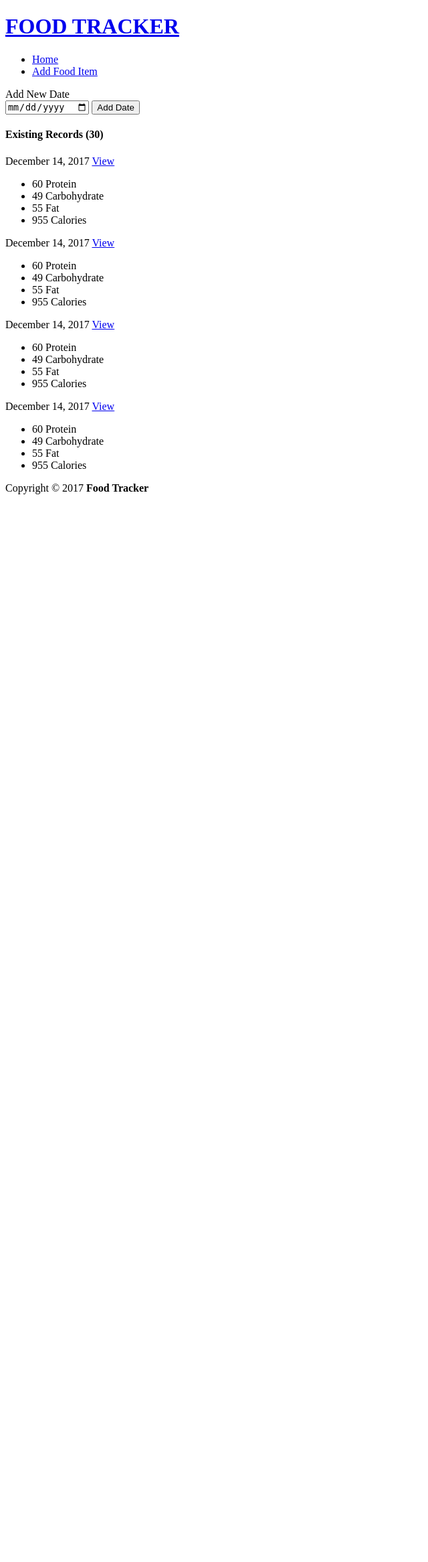
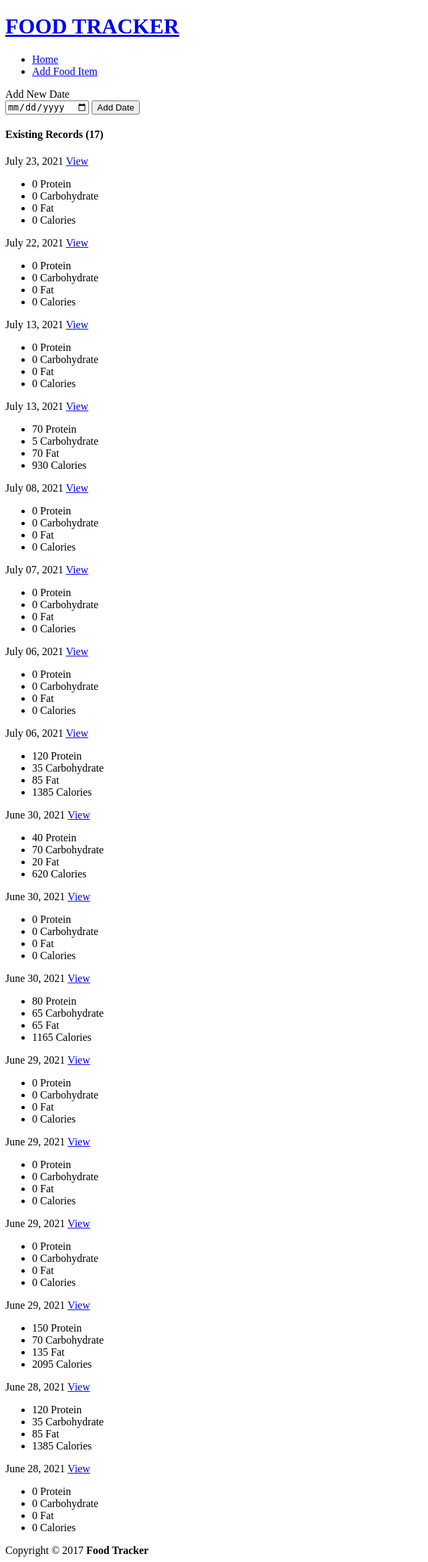
Before and after one commit to SuHaye/food_tracker, a Flask app: page / in a window 1280 px wide. Shown: the whole page at 67% size, without its empty margins (0-640 px from the left). Before the commit the page ends 738 px from the top, so only its background shows below. Run offline with Flask 2, Linux system fonts and the light colour scheme; data comes from the database, SQL or seed files in the repository; both versions use the stored data as it was after the commit.

Commit message:
Added dynamic values for each log

```diff
--- a/food_tracker/main/routes.py
+++ b/food_tracker/main/routes.py
@@ -10,7 +10,31 @@ main = Blueprint('main', __name__)
 
 @main.route('/')
 def index():
-    return render_template('index.html')
+    logs = Log.query.order_by(Log.date.desc()).all()
+
+    log_dates = []
+
+    for log in logs: # Calculates totals, outter loop over each log in database
+        proteins = 0
+        carbs = 0
+        fats = 0
+        calories = 0
+
+        for food in log.foods: #Loop over each food in the log and update values
+            proteins += food.proteins
+            carbs += food.carbs
+            fats += food.fats
+            calories += food.calories
+
+        log_dates.append({ #pin values to dictionary and send to 'log_dates' list
+            'log_date' : log,
+            'proteins' : proteins,
+            'carbs' : carbs,
+            'fats' : fats,
+            'calories' : calories
+        })
+
+    return render_template('index.html', log_dates=log_dates)
 
 @main.route('/create_log', methods=['POST'])
 def create_log():
@@ -92,7 +116,22 @@ def view(log_id):
     # Grabbing data values to display on html pages
     log = Log.query.get_or_404(log_id)
     foods = Food.query.all()
-    return render_template('view.html', foods=foods, log=log)
+
+    # Calculate total macro/micronutrients for the selected day
+    totals = {
+        'protein' : 0,
+        'carbs' : 0,
+        'fats' : 0,
+        'calories' : 0
+    }
+
+    for food in log.foods:
+        totals['protein'] += food.proteins # '+=' updates values
+        totals['carbs'] += food.carbs
+        totals['fats'] += food.fats
+        totals['calories'] += food.calories
+
+    return render_template('view.html', foods=foods, log=log, totals=totals)
 
 
 @main.route('/add_food_to_log/<int:log_id>', methods=['POST'])
@@ -106,3 +145,15 @@ def add_food_to_log(log_id):
     db.session.commit()
 
     return redirect(url_for('main.view', log_id=log_id))
+
+
+
+@main.route('/remove_food_from_log/<int:log_id>/<int:food_id>')
+def remove_food_from_log(log_id, food_id):
+    log = Log.query.get(log_id)
+    food = Food.query.get(food_id)
+    # Removes food from database
+    log.foods.remove(food)
+    db.session.commit()
+
+    return redirect(url_for('main.view', log_id=log_id))
--- a/food_tracker/models.py
+++ b/food_tracker/models.py
@@ -6,7 +6,6 @@ log_food = db.Table('log_food',
     db.Column('log_id', db.Integer, db.ForeignKey('log.id'), primary_key=True),
     db.Column('food_id', db.Integer, db.ForeignKey('food.id'), primary_key=True)
 )
-
 
 # Model for food and what values it'll have
 class Food(db.Model):
--- a/food_tracker/templates/index.html
+++ b/food_tracker/templates/index.html
@@ -68,80 +68,34 @@
 
 			<div class="row t20">
 				<div class="col-lg-12">
-					<h4 class="text-center text-white"><strong>Existing Records (30)</strong></h4>
+					<h4 class="text-center text-white"><strong>Existing Records ({{ log_dates|length }})</strong></h4>
 				</div>
 			</div>
 
+
+			{% for row in log_dates|batch(4) %}
 			<div class="row t20">
+				{% for log_date in row %}
 				<div class="col-lg-3">
 					<div class="panel panel-warning">
 						<div class="panel-body text-bold">
-							<i class="glyphicon glyphicon-calendar"></i> December 14, 2017
+							<i class="glyphicon glyphicon-calendar"></i> {{ log_date['log_date'].date.strftime('%B %d, %Y') }}
 
-							<a class="btn btn-primary btn-xs pull-right" href="{{ url_for('main.view', log_id=1) }}">
+							<a class="btn btn-primary btn-xs pull-right" href="{{ url_for('main.view', log_id=log_date['log_date'].id) }}">
 								View <i class="glyphicon glyphicon-arrow-right"></i>
 							</a>
 						</div>
 						<ul class="list-group">
-							<li class="list-group-item text-bold"><span class="badge">60</span> Protein</li>
-							<li class="list-group-item text-bold"><span class="badge">49</span> Carbohydrate</li>
-							<li class="list-group-item text-bold"><span class="badge">55</span> Fat</li>
-							<li class="list-group-item text-bold"><span class="badge">955</span> Calories</li>
+							<li class="list-group-item text-bold"><span class="badge">{{ log_date['proteins'] }}</span> Protein</li>
+							<li class="list-group-item text-bold"><span class="badge">{{ log_date['carbs'] }}</span> Carbohydrate</li>
+							<li class="list-group-item text-bold"><span class="badge">{{ log_date['fats'] }}</span> Fat</li>
+							<li class="list-group-item text-bold"><span class="badge">{{ log_date['calories'] }}</span> Calories</li>
 						</ul>
 					</div>
 				</div>
-				<div class="col-lg-3">
-					<div class="panel panel-warning">
-						<div class="panel-body text-bold">
-							<i class="glyphicon glyphicon-calendar"></i> December 14, 2017
-
-							<a class="btn btn-primary btn-xs pull-right" href="{{ url_for('main.view', log_id=1) }}">
-								View <i class="glyphicon glyphicon-arrow-right"></i>
-							</a>
-						</div>
-						<ul class="list-group">
-							<li class="list-group-item text-bold"><span class="badge">60</span> Protein</li>
-							<li class="list-group-item text-bold"><span class="badge">49</span> Carbohydrate</li>
-							<li class="list-group-item text-bold"><span class="badge">55</span> Fat</li>
-							<li class="list-group-item text-bold"><span class="badge">955</span> Calories</li>
-						</ul>
-					</div>
-				</div>
-				<div class="col-lg-3">
-					<div class="panel panel-warning">
-						<div class="panel-body text-bold">
-							<i class="glyphicon glyphicon-calendar"></i> December 14, 2017
-
-							<a class="btn btn-primary btn-xs pull-right" href="{{ url_for('main.view', log_id=1) }}">
-								View <i class="glyphicon glyphicon-arrow-right"></i>
-							</a>
-						</div>
-						<ul class="list-group">
-							<li class="list-group-item text-bold"><span class="badge">60</span> Protein</li>
-							<li class="list-group-item text-bold"><span class="badge">49</span> Carbohydrate</li>
-							<li class="list-group-item text-bold"><span class="badge">55</span> Fat</li>
-							<li class="list-group-item text-bold"><span class="badge">955</span> Calories</li>
-						</ul>
-					</div>
-				</div>
-				<div class="col-lg-3">
-					<div class="panel panel-warning">
-						<div class="panel-body text-bold">
-							<i class="glyphicon glyphicon-calendar"></i> December 14, 2017
-
-							<a class="btn btn-primary btn-xs pull-right" href="{{ url_for('main.view', log_id=1) }}">
-								View <i class="glyphicon glyphicon-arrow-right"></i>
-							</a>
-						</div>
-						<ul class="list-group">
-							<li class="list-group-item text-bold"><span class="badge">60</span> Protein</li>
-							<li class="list-group-item text-bold"><span class="badge">49</span> Carbohydrate</li>
-							<li class="list-group-item text-bold"><span class="badge">55</span> Fat</li>
-							<li class="list-group-item text-bold"><span class="badge">955</span> Calories</li>
-						</ul>
-					</div>
-				</div>
+				{% endfor %}
 			</div>
+			{% endfor %}
 
 			<footer>
 				<div class="row pad">
```
Also changed, not shown: food_tracker/templates/view.html (+5 -5 lines), food_tracker/db.sqlite3.
